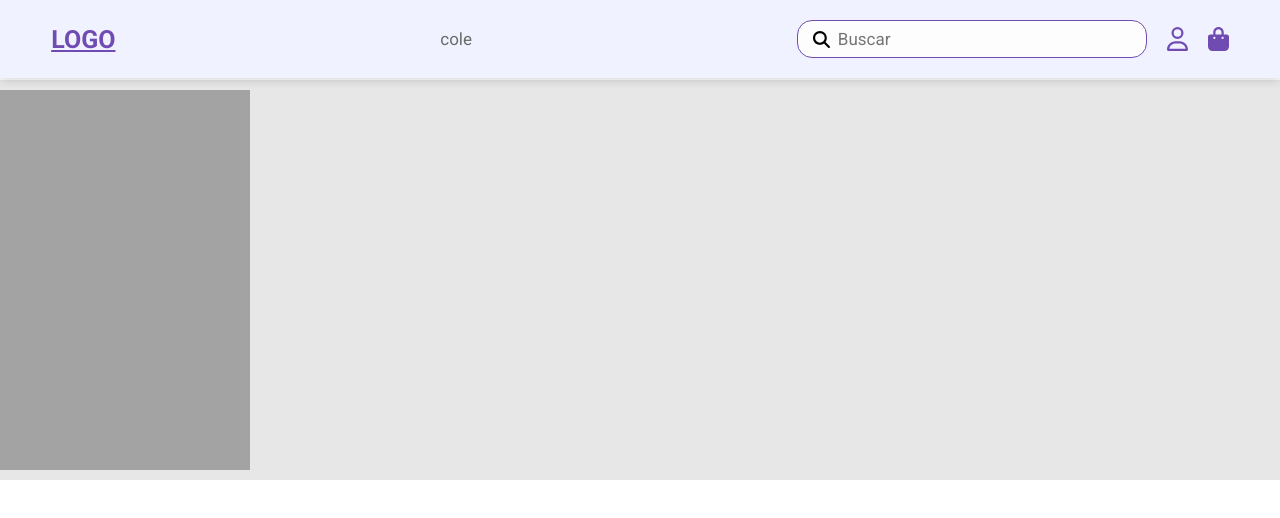
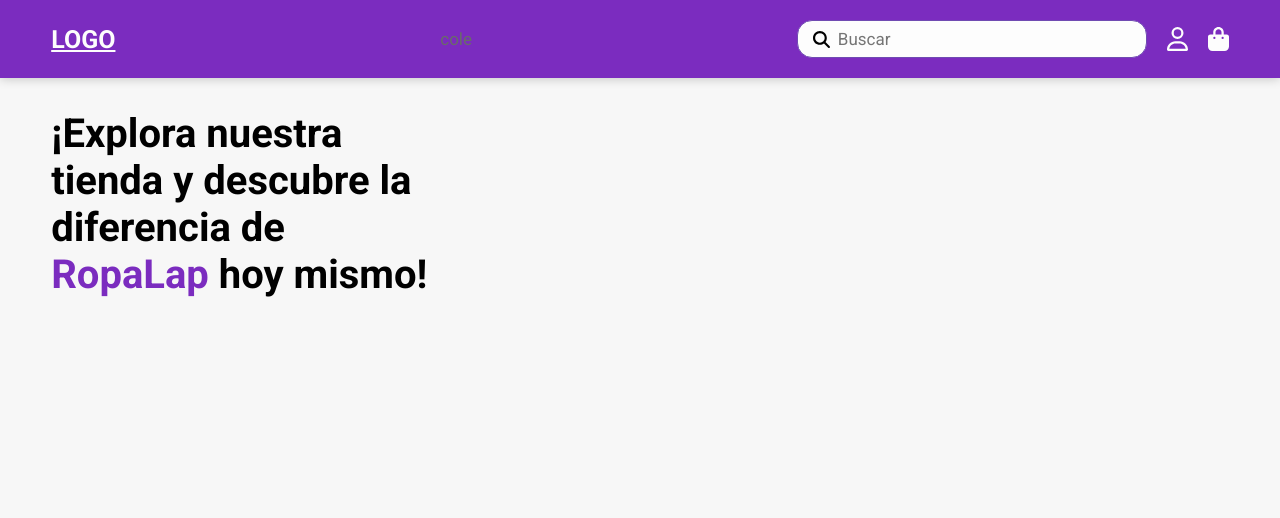
Before and after one commit to migueljarecca/escolar-plus, a React (Vite) app in the folder client/: page / in a window 1280 px wide. Shown: the top 518 px of the page. Built offline with nearby package versions, Linux system fonts and the light colour scheme; no server answers.

Commit message:
Se cambia los estilos generales

```diff
--- a/client/src/App.css
+++ b/client/src/App.css
@@ -26,6 +26,10 @@ html {
   overflow-x: hidden;
 }
 
+body {
+  background: #f7f7f7;
+}
+
 /* ===================== HEADER ==================== */
 .header {
   position: fixed;
@@ -38,7 +42,7 @@ html {
   align-items: center;
   z-index: 100;
   justify-content: space-between;
-  background: var(--container-color);
+  background: #7b2cbf;
   box-shadow: 0 .1rem 1rem var(--shadow-color);
 }
 
@@ -49,7 +53,7 @@ html {
 
 .logo {
   font-size: 2.5rem;
-  color: var(--main-color);
+  color: #fdfdfd;
   font-weight: 600;
   /* margin-right: auto; */
 }
@@ -93,7 +97,7 @@ html {
 
 .nav-right .icon-box svg {
   font-size: 2.4rem;
-  color: var(--main-color);
+  color: #fdfdfd;
   cursor: pointer;
   padding-left: 2rem;
 }
@@ -104,15 +108,21 @@ html {
   display: flex;
   width: 100%;
   margin-top: 8rem;
-  background-color: #e7e7e7;
+  /* background-color: #e7e7e7; */
   height: 40rem;
   align-items: center;
 }
 
 .container-home .div-left {
-  width: 25rem;
+  width: 50rem;
   height: 38rem;
-  background: #a3a3a3;
+  padding: 2rem 4%;
+  font-size: 2rem ;
+  /* background: #fdfdfd; */
+}
+
+.container-home .div-left h1 span {
+  color: #7b2cbf;
 }
 
 /* --------------- cartas del colegio -------------*/
@@ -125,11 +135,12 @@ html {
 
 .container-cole .box-cole {
   display: flex;
-  width: 37rem;
+  width: 40rem;
   padding: 2rem;
-  background: var(--with-color);
-  border: 2px solid #704bb2;
-  background: #ecf2f2;
+  background: #e0aaff;
+  /* border: 2px solid #704bb2; */
+  border-radius: 10px;
+  /* background: #ecf2f2; */
 }
 
 .box-cole .div-content {
--- a/client/src/pages/HomePage.jsx
+++ b/client/src/pages/HomePage.jsx
@@ -17,7 +17,8 @@ export const HomePage = () => {
             <Header />
             <div className="container-home">
                 <div className="div-left">
-
+                    <h1>¡Explora nuestra tienda y descubre la diferencia de
+                         <span> RopaLap</span> hoy mismo!</h1>
                 </div>
                 <div className="div-right">
 
--- a/client/src/pages/UniformsPage.jsx
+++ b/client/src/pages/UniformsPage.jsx
@@ -24,6 +24,10 @@ export const UniformsPage = () => {
     return (
         <>
             <Header />
+
+            <section>
+
+            </section>
 
 
 
```
